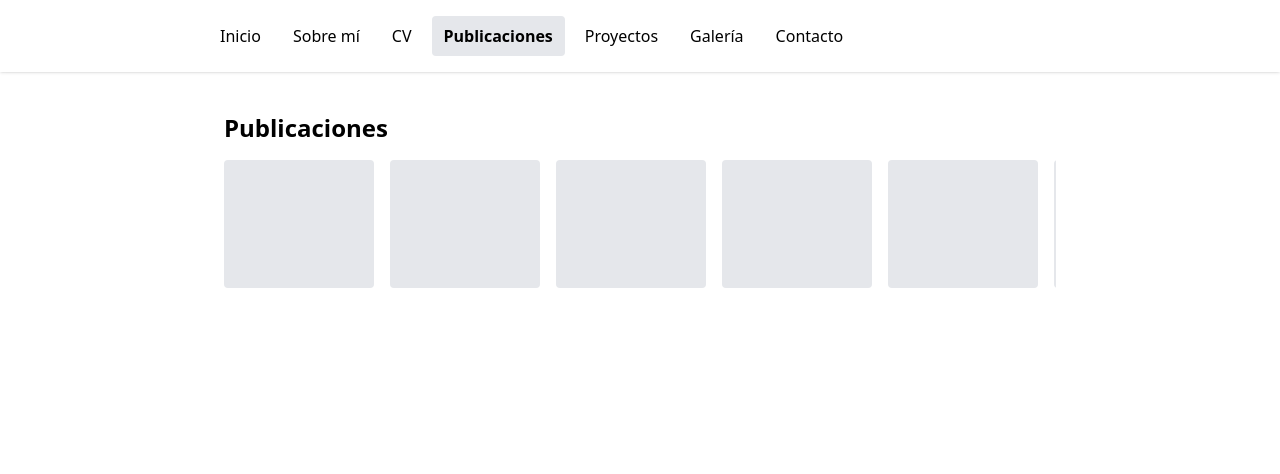
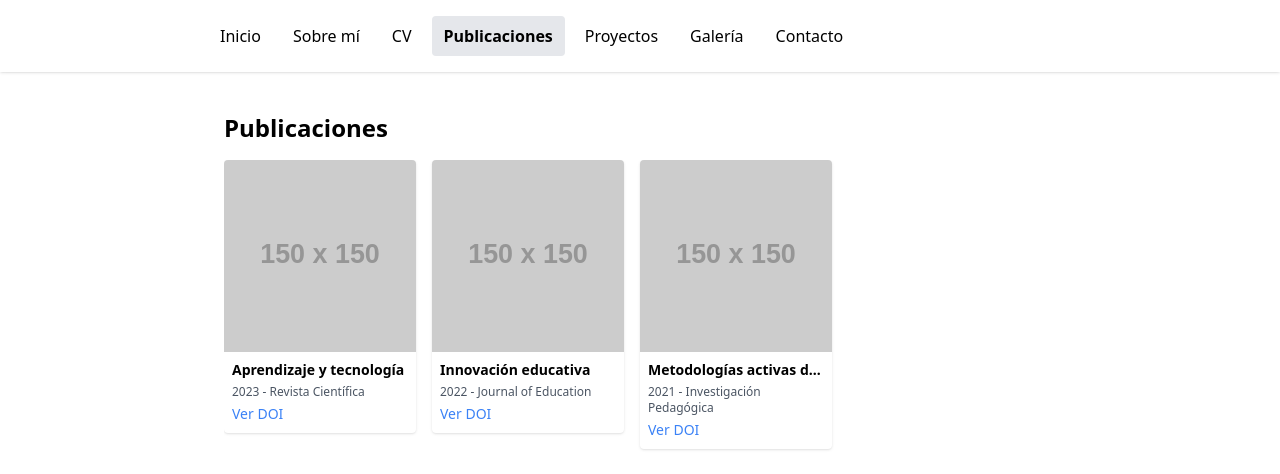
Before and after one commit to joramopi/portfolio, a React (Vite) app in the folder frontend/: page /publicaciones in a window 1280 px wide. Shown: the top 474 px of the page. Built offline with nearby package versions, Linux system fonts and the light colour scheme; no server answers.

Commit message:
Add dynamic publicaciones section

```diff
--- /dev/null
+++ b/frontend/src/components/PublicacionCard.jsx
@@ -0,0 +1,27 @@
+export default function PublicacionCard({ pub }) {
+  return (
+    <div className="bg-white shadow hover:shadow-md transition-shadow rounded w-48 shrink-0 overflow-hidden">
+      {pub.portada ? (
+        <img src={pub.portada} alt={pub.titulo} className="h-48 w-full object-cover" />
+      ) : (
+        <div className="h-48 w-full flex items-center justify-center bg-gray-100 text-gray-500">
+          Sin imagen
+        </div>
+      )}
+      <div className="p-2 space-y-1">
+        <h3 className="font-semibold text-sm truncate">{pub.titulo}</h3>
+        <p className="text-xs text-gray-600">
+          {pub.año} - {pub.revista}
+        </p>
+        <a
+          href={pub.doi}
+          target="_blank"
+          rel="noopener noreferrer"
+          className="inline-block text-blue-500 text-sm hover:underline"
+        >
+          Ver DOI
+        </a>
+      </div>
+    </div>
+  );
+}
--- /dev/null
+++ b/frontend/src/data/publicaciones.js
@@ -0,0 +1,26 @@
+export default [
+  {
+    id: 1,
+    titulo: 'Aprendizaje y tecnología',
+    año: 2023,
+    revista: 'Revista Científica',
+    doi: 'https://doi.org/xxxx1',
+    portada: 'https://via.placeholder.com/150',
+  },
+  {
+    id: 2,
+    titulo: 'Innovación educativa',
+    año: 2022,
+    revista: 'Journal of Education',
+    doi: 'https://doi.org/xxxx2',
+    portada: 'https://via.placeholder.com/150',
+  },
+  {
+    id: 3,
+    titulo: 'Metodologías activas de aprendizaje',
+    año: 2021,
+    revista: 'Investigación Pedagógica',
+    doi: 'https://doi.org/xxxx3',
+    portada: 'https://via.placeholder.com/150',
+  },
+];
--- a/frontend/src/pages/Publicaciones.jsx
+++ b/frontend/src/pages/Publicaciones.jsx
@@ -1,14 +1,35 @@
+import { useEffect, useState } from 'react';
+import api from '../services/api';
+import PublicacionCard from '../components/PublicacionCard';
+import fakeData from '../data/publicaciones';
+
 export default function Publicaciones() {
-  const dummy = Array.from({ length: 8 });
+  const [publicaciones, setPublicaciones] = useState([]);
+
+  useEffect(() => {
+    api
+      .get('/publicaciones')
+      .then((res) => setPublicaciones(res.data))
+      .catch(() => setPublicaciones(fakeData));
+  }, []);
+
+  if (publicaciones.length === 0) {
+    return (
+      <section className="p-4">
+        <h1 className="text-2xl font-bold mb-4">Publicaciones</h1>
+        <p>No hay publicaciones disponibles todavía.</p>
+      </section>
+    );
+  }
+
   return (
     <section className="p-4">
       <h1 className="text-2xl font-bold mb-4">Publicaciones</h1>
-      <div className="flex gap-4 overflow-x-auto pb-2">
-        {dummy.map((_, idx) => (
-          <div
-            key={idx}
-            className="min-w-[150px] bg-gray-200 h-32 rounded shrink-0"
-          ></div>
+      <div className="flex gap-4 overflow-x-auto pb-2 scroll-smooth snap-x snap-mandatory">
+        {publicaciones.map((pub) => (
+          <div key={pub.id} className="snap-start">
+            <PublicacionCard pub={pub} />
+          </div>
         ))}
       </div>
     </section>
```
